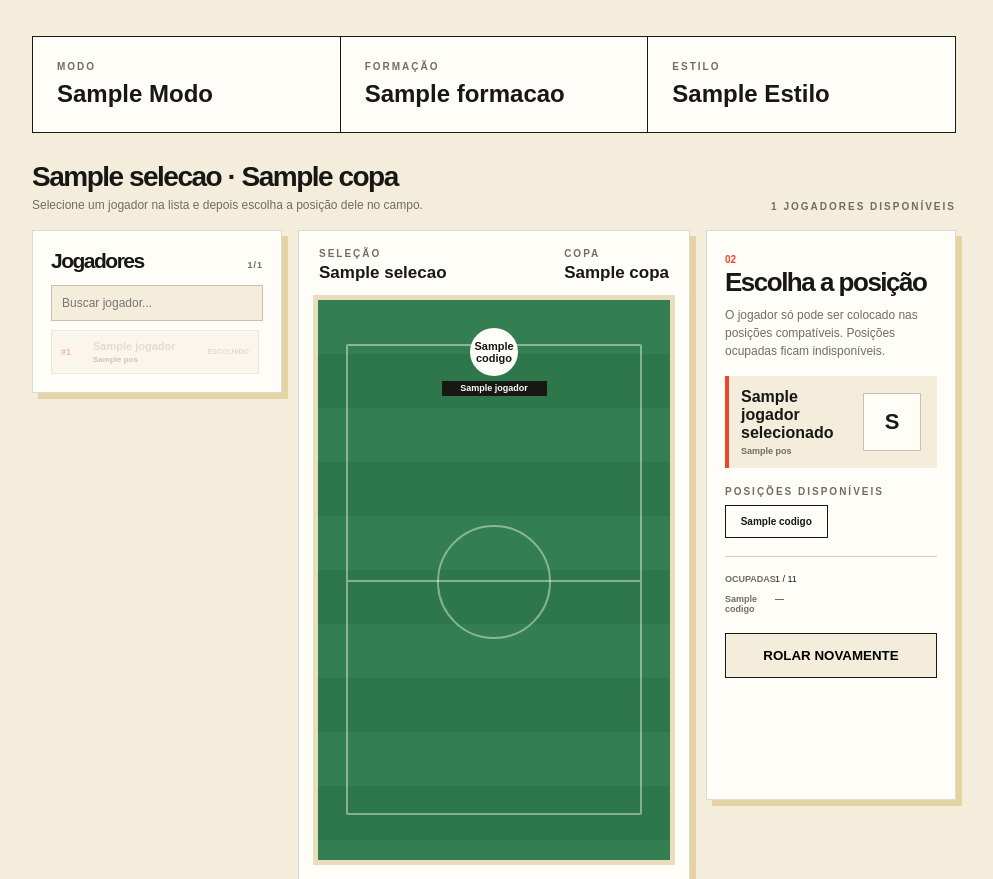
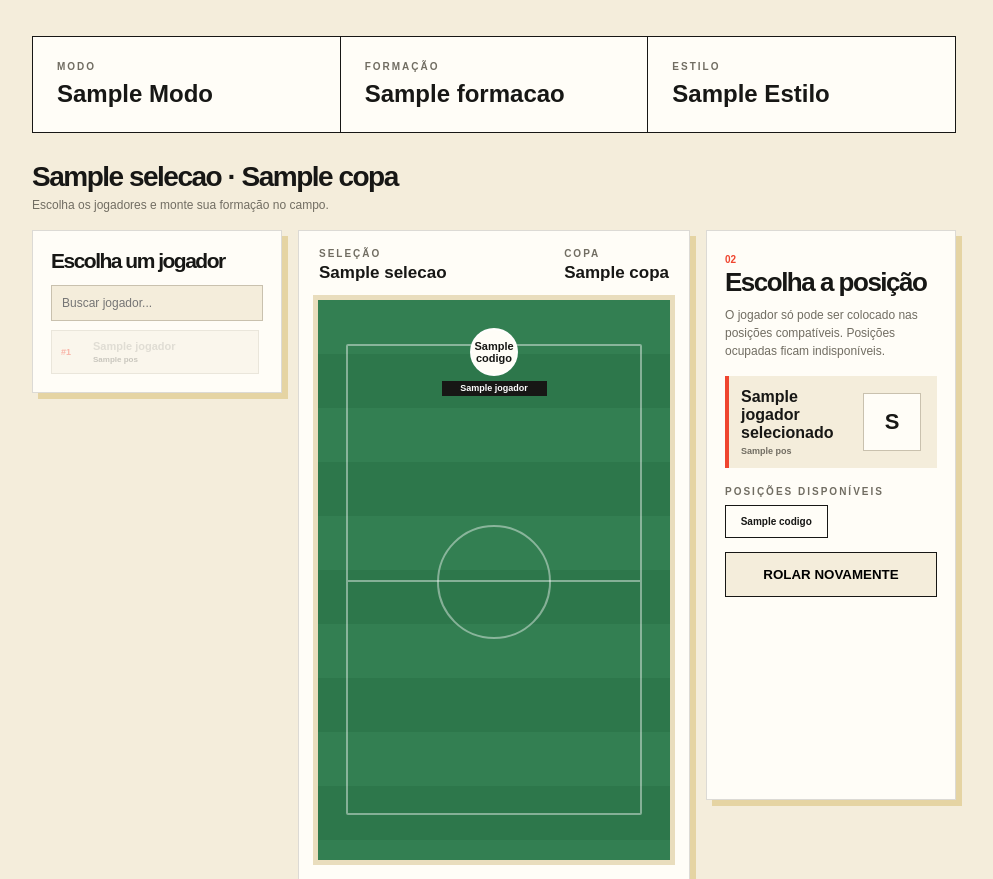
Before and after one commit to trupe-HyZs/6-a-7, a Flask app: template templates/partida.html in a window 1280 px wide. Shown: the part 175-1054 px from the top of the page, without its empty margins (146-1139 px from the left). Run offline with Flask 3, Linux system fonts and the light colour scheme; the template is opened without the code that fills it: most values are stand-ins (such as "Sample title", 1, 10 or a date in 2020).

Commit message:
Ajusta lista de jogadores para visual do site original

```diff
--- a/templates/partida.html
+++ b/templates/partida.html
@@ -18,14 +18,13 @@
     .search-box { width:100%; border:1px solid #c9c1ae; background:var(--cream); padding:10px; font-size:12px; margin-bottom:9px; outline:none; }
     .all-players { max-height:570px; overflow-y:auto; padding-right:4px; display:grid; gap:6px; }
     .player-select-form { margin:0; }
-    .player-select { width:100%; border:1px solid #c9c1ae; background:var(--cream); padding:9px; display:grid; grid-template-columns:25px 1fr auto; gap:7px; align-items:center; text-align:left; cursor:pointer; }
-    .player-select:hover:not(:disabled), .player-select.selected { background:var(--black); color:var(--white); }
+    .player-select { width:100%; border:1px solid #c9c1ae; background:var(--cream); padding:9px; display:grid; grid-template-columns:25px 1fr; gap:7px; align-items:center; text-align:left; cursor:pointer; }
+    .player-select:hover:not(:disabled) { background:var(--black); color:var(--white); }
     .player-select:disabled { opacity:.38; cursor:not-allowed; }
     .player-select strong { display:block; font-size:11px; }
     .player-select small { display:block; margin-top:3px; font-size:8px; color:var(--muted); font-weight:700; }
-    .player-select:hover small, .player-select.selected small { color:#ddd; }
+    .player-select:hover small { color:#ddd; }
     .player-number { font-size:9px; font-weight:900; color:var(--red); }
-    .player-select-status { font-size:7px; font-weight:900; }
     .field-panel { padding:14px; }
     .field-head { display:flex; justify-content:space-between; gap:16px; padding:3px 6px 12px; }
     .field-head > div { display:grid; gap:4px; }
@@ -44,9 +43,6 @@
     .position-button { width:100%; padding:10px 7px; border:1px solid var(--black); background:var(--white); color:var(--black); font-size:10px; font-weight:900; cursor:pointer; }
     .position-button:hover:not(:disabled) { background:var(--black); color:var(--white); }
     .position-button:disabled { opacity:.35; cursor:not-allowed; background:#d9d2c3; color:#555; }
-    .occupied-list { margin-top:18px; padding-top:12px; border-top:1px solid #d4cbb9; }
-    .occupied-list div { display:grid; grid-template-columns:42px 1fr; gap:8px; padding:5px 0; font-size:9px; }
-    .occupied-list b { color:var(--muted); }
     .empty-selection { padding:28px 6px; text-align:center; border:1px dashed #c9c1ae; background:var(--cream); color:var(--muted); font-size:11px; line-height:1.5; }
     .reroll-form { margin-top:14px; }
     .reroll-form .secondary-button { width:100%; margin-top:0; }
@@ -87,23 +83,21 @@
       </section>
     {% else %}
       <div class="builder-header">
-        <div><h2>{{ sorteio.selecao }} · {{ sorteio.copa }}</h2><p>Selecione um jogador na lista e depois escolha a posição dele no campo.</p></div>
-        <span class="match-label">{{ jogadores|length }} JOGADORES DISPONÍVEIS</span>
+        <div><h2>{{ sorteio.selecao }} · {{ sorteio.copa }}</h2><p>Escolha os jogadores e monte sua formação no campo.</p></div>
       </div>
 
       <section class="selection-layout">
         <aside class="selection-panel">
-          <div class="panel-title"><h2>Jogadores</h2><span>{{ jogadores|length }}/{{ jogadores|length }}</span></div>
+          <div class="panel-title"><h2>Escolha um jogador</h2></div>
           <input class="search-box" type="search" placeholder="Buscar jogador..." oninput="filtrarJogadores(this.value)">
           <div class="all-players" id="player-list">
             {% for jogador in jogadores %}
               <form class="player-select-form player-item" method="post" data-name="{{ jogador.nome|lower }}">
                 <input type="hidden" name="acao" value="selecionar_jogador">
                 <input type="hidden" name="jogador" value="{{ jogador.id }}">
-                <button class="player-select {% if jogador.selecionado %}selected{% endif %}" type="submit" {% if jogador.escolhido or not jogador.tem_posicao_livre %}disabled{% endif %}>
+                <button class="player-select" type="submit" {% if jogador.escolhido or not jogador.tem_posicao_livre %}disabled{% endif %}>
                   <span class="player-number">#{{ loop.index }}</span>
                   <span><strong>{{ jogador.nome.split(' — ')[-1] }}</strong><small>{% for pos in jogador.posicoes %}{{ pos }}{% if not loop.last %} / {% endif %}{% endfor %}</small></span>
-                  <span class="player-select-status">{% if jogador.escolhido %}ESCOLHIDO{% elif not jogador.tem_posicao_livre %}SEM VAGA{% else %}→{% endif %}</span>
                 </button>
               </form>
             {% endfor %}
@@ -159,17 +153,9 @@
             </div>
           {% else %}
             <h2>Escolha um jogador</h2>
-            <p>Selecione um jogador na lista ao lado. Depois aparecerão aqui somente as posições que ele pode ocupar.</p>
+            <p>Selecione um jogador na lista. Depois aparecerão aqui somente as posições que ele pode ocupar.</p>
             <div class="empty-selection">Nenhum jogador selecionado.<br>Escolha um jogador para continuar.</div>
           {% endif %}
-
-          <div class="occupied-list">
-            <div><b>OCUPADAS</b><span>{% set ocupadas = posicoes|selectattr('jogador')|list %}{{ ocupadas|length }} / 11</span></div>
-            {% for pos in ocupadas %}
-              {% set escolhido = jogadores|selectattr('id', 'equalto', pos.jogador)|list %}
-              <div><b>{{ pos.codigo }}</b><span>{% if escolhido %}{{ escolhido[0].nome.split(' — ')[-1] }}{% else %}—{% endif %}</span></div>
-            {% endfor %}
-          </div>
 
           <form method="post" class="reroll-form"><input type="hidden" name="acao" value="sortear"><button class="secondary-button" type="submit">ROLAR NOVAMENTE</button></form>
         </aside>
@@ -185,7 +171,7 @@
     function filtrarJogadores(valor) {
       const termo = valor.toLowerCase().trim();
       document.querySelectorAll('.player-item').forEach(item => {
-        item.style.display = item.dataset.name.includes(termo) ? '' : 'block';
+        item.style.display = item.dataset.name.includes(termo) ? '' : 'none';
       });
     }
   </script>
```
